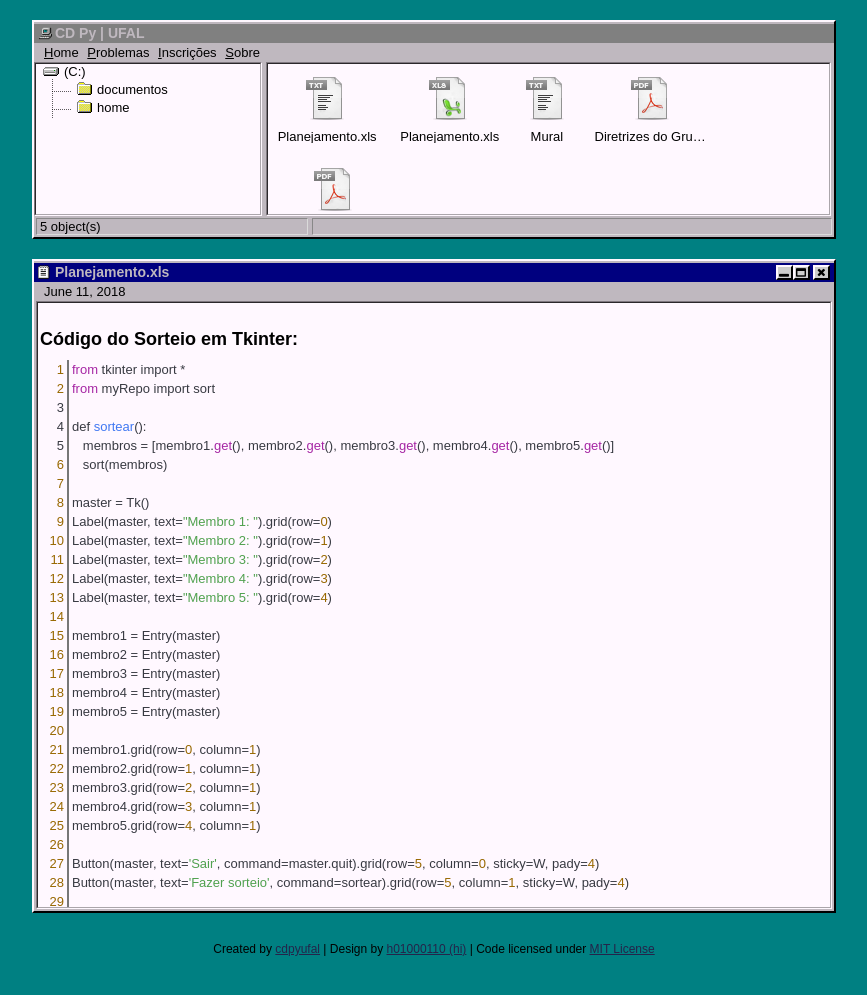
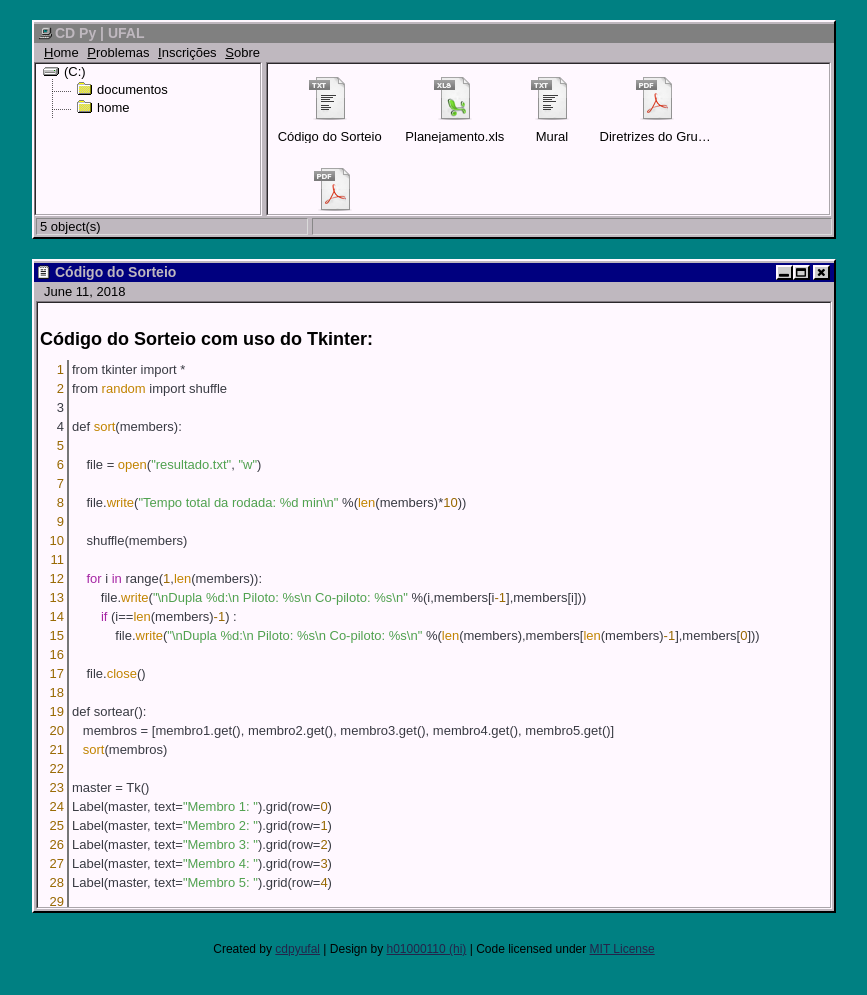
Before and after one commit to cdpyufal/cdpyufal.github.io, a Jekyll site: the page built from _posts/2018-06-11-sorteio.md, in a window 1280 px wide. Shown: the top 995 px of the page, without its empty margins (206-1073 px from the left). Built offline with Jekyll 4.4.1, drawn with Linux system fonts in a browser that asks for light colours.

Commit message:
Changed a few mistakes

````diff
--- a/_posts/2018-06-11-sorteio.md
+++ b/_posts/2018-06-11-sorteio.md
@@ -1,15 +1,30 @@
 ---
 layout: default
-title: "Planejamento.xls"
+title: " Código do Sorteio"
 tags: documentos
 filetype: txt
 ---
 
-## Código do Sorteio em Tkinter:
+## Código do Sorteio com uso do Tkinter:
 
 ```
 from tkinter import *
-from myRepo import sort
+from random import shuffle
+
+def sort(members):
+
+    file = open("resultado.txt", "w")
+
+    file.write("Tempo total da rodada: %d min\n" %(len(members)*10))
+
+    shuffle(members)
+
+    for i in range(1,len(members)):
+        file.write("\nDupla %d:\n Piloto: %s\n Co-piloto: %s\n" %(i,members[i-1],members[i]))
+        if (i==len(members)-1) :
+            file.write("\nDupla %d:\n Piloto: %s\n Co-piloto: %s\n" %(len(members),members[len(members)-1],members[0]))
+
+    file.close()
 
 def sortear():
    membros = [membro1.get(), membro2.get(), membro3.get(), membro4.get(), membro5.get()]
````
